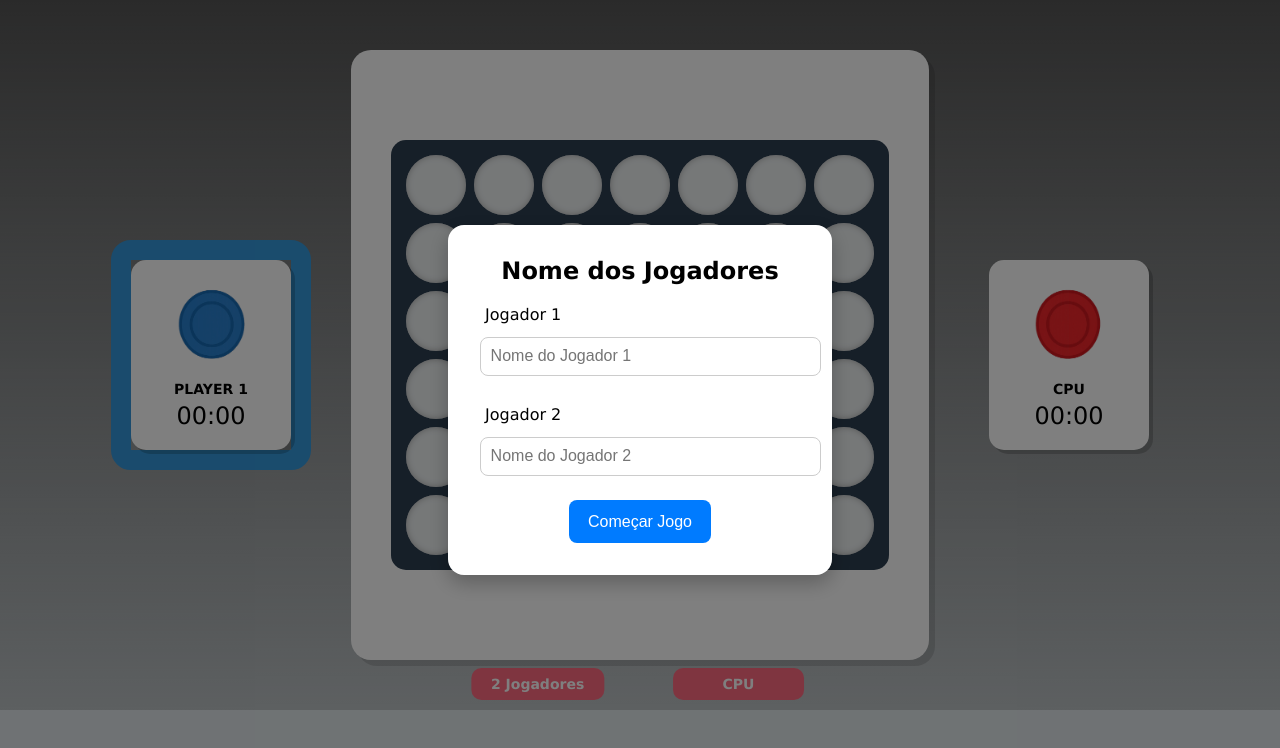
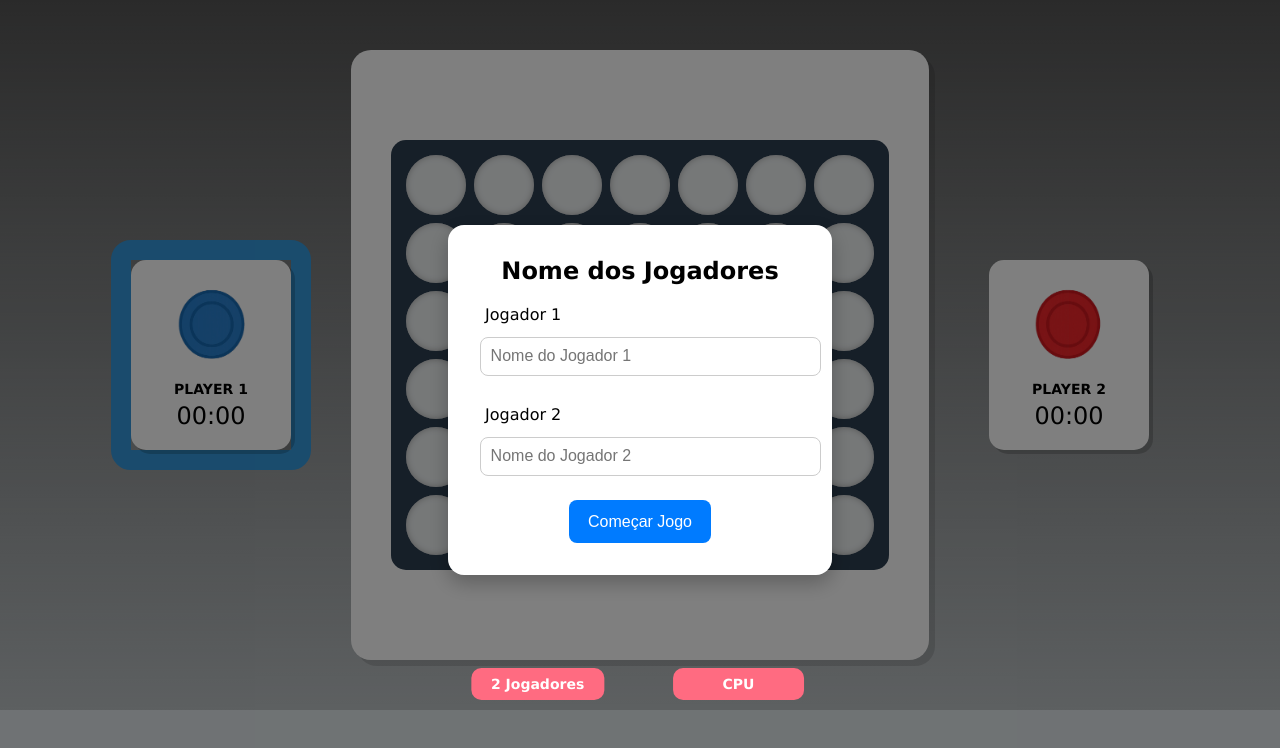
Before and after one commit to Rafaelamado89/LS_TP, a React (Create React App) app: page / in a window 1280 px wide. Both pictures are taken after a click on the element "2 Jogadores". Shown: the top 748 px of the page. Built offline with nearby package versions, Linux system fonts and the light colour scheme.

Commit message:
GameMode + Names
GameMode + Names

```diff
--- a/src/App.js
+++ b/src/App.js
@@ -1,6 +1,6 @@
-  import {useState} from "react";
+ import {useState} from "react";
   import "./assets/styles/App.css";
-  import SetupGame from "./components/game-panel/NomeJogadores";
+  import NomeJogadores from "./components/game-panel/NomeJogadores";
   import ControlPanel from "./components/tabuleiro/tabuleiro";
   import { BOARD_ROWS } from "./constants";
   import { BOARD_COLS } from "./constants";
@@ -29,18 +29,23 @@
       setCurrentPlayer(prev => (prev === 1 ? 2 : 1));
     }
 
+    const [jogador1, setJogador1] = useState("PLAYER 1");
+    const [jogador2, setJogador2] = useState("PLAYER 2");
+
 
     return (
       <div id="container">
         <main>
+           <NomeJogadores setJogador1={setJogador1} setJogador2={setJogador2} />
           <ControlPanel
             gameStarted={gameStarted}
             onGameStart={handleGameStart}
             grid={grid}
             currentPlayer={currentPlayer}
             onColumnClick={handleColumnClick}
+            jogador1={jogador1}
+            jogador2={jogador2}
           />
-          <SetupGame />
 
         </main>
       </div>
--- a/src/components/game-panel/NomeJogadores.css
+++ b/src/components/game-panel/NomeJogadores.css
@@ -71,6 +71,7 @@
   font-weight: bold;
   font-size: 14px;
   cursor: pointer;
+  z-index:1000;
 }
 
 .btn-CPU {
--- a/src/components/game-panel/NomeJogadores.jsx
+++ b/src/components/game-panel/NomeJogadores.jsx
@@ -1,9 +1,25 @@
 import React, { useState } from "react";
 import "./NomeJogadores.css";
 
-function NomeJogadores() {
+function NomeJogadores({ setJogador1, setJogador2 }) {
   const [openWindow, setOpenWindow] = useState(false);
   const [openWindow2, setOpenWindow2] = useState(false);
+  const [nome1, setNome1] = useState('');
+  const [nome2, setNome2] = useState('');
+
+  const handleClick2Players = () => {
+    setJogador1(nome1 || "PLAYER 1");
+    setJogador2(nome2 || "PLAYER 2");
+    setOpenWindow(false);
+  };
+
+  const handleClickCPU = () => {
+    setJogador1(nome1 || "PLAYER 1");
+    setJogador2("CPU");
+    setOpenWindow2(false);
+  };
+
+
 
   return (
     <div>
@@ -13,23 +29,28 @@ function NomeJogadores() {
             <h2>Nome dos Jogadores</h2>
             <div className="input-group">
               <label>Jogador 1</label>
-              <input type="text" placeholder="Nome do Jogador 1" />
+              <input
+                type="text"
+                placeholder="Nome do Jogador 1"
+                value={nome1}
+                onChange={(e) => setNome1(e.target.value)}
+              />
             </div>
             <div className="input-group">
               <label>Jogador 2</label>
-              <input type="text" placeholder="Nome do Jogador 2" />
+              <input
+                type="text"
+                placeholder="Nome do Jogador 2"
+                value={nome2}
+                onChange={(e) => setNome2(e.target.value)}
+              />
             </div>
-            <button
-              className="btn-confirmar"
-              onClick={() => setOpenWindow(false)}
-            >
+            <button className="btn-confirmar" onClick={handleClick2Players}>
               Começar Jogo
             </button>
           </div>
         </div>
       )}
-
-
 
       {openWindow2 && (
         <div className="window-CPU">
@@ -37,12 +58,14 @@ function NomeJogadores() {
             <h2>Nome do Jogador</h2>
             <div className="input-group">
               <label>Jogador 1</label>
-              <input type="text" placeholder="Nome do Jogador 1" />
+              <input
+                type="text"
+                placeholder="Nome do Jogador 1"
+                value={nome1}
+                onChange={(e) => setNome1(e.target.value)}
+              />
             </div>
-            <button
-              className="btn-confirmar"
-              onClick={() => setOpenWindow2(false)}
-            >
+            <button className="btn-confirmar" onClick={handleClickCPU}>
               Começar Jogo
             </button>
           </div>
--- a/src/components/tabuleiro/tabuleiro.jsx
+++ b/src/components/tabuleiro/tabuleiro.jsx
@@ -7,7 +7,9 @@ function ControlPanel({
   onLevelChange,
   grid,
   currentPlayer,
-  onColumnClick
+  onColumnClick,
+  jogador1,
+  jogador2
 }) {
 
   const estiloParaDL = gameStarted ? "gameStarted" : "";
@@ -20,7 +22,7 @@ function ControlPanel({
             <div className="player-face">
               <img src="/assets/images/peca-azul.png" alt="Player Face" />
             </div>
-            <div className="player-name">PLAYER 1</div>
+            <div className="player-name">{jogador1}</div>
             <div className="player-time">00:00</div>
           </div>
         </div>
@@ -56,7 +58,7 @@ function ControlPanel({
             <div className="player-face">
               <img src="/assets/images/peca-vermelha.png" alt="Player Face" />
             </div>
-            <div className="player-name">CPU</div>
+            <div className="player-name">{jogador2}</div>
             <div className="player-time">00:00</div>
           </div>
         </div>
```
